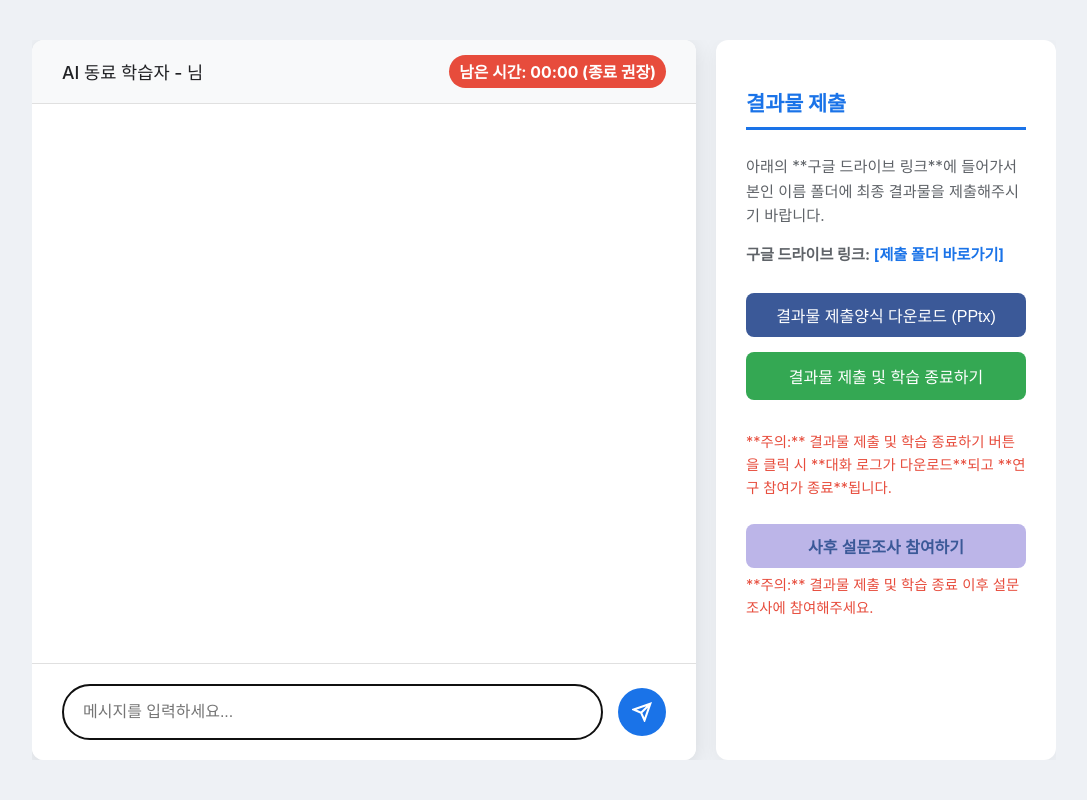
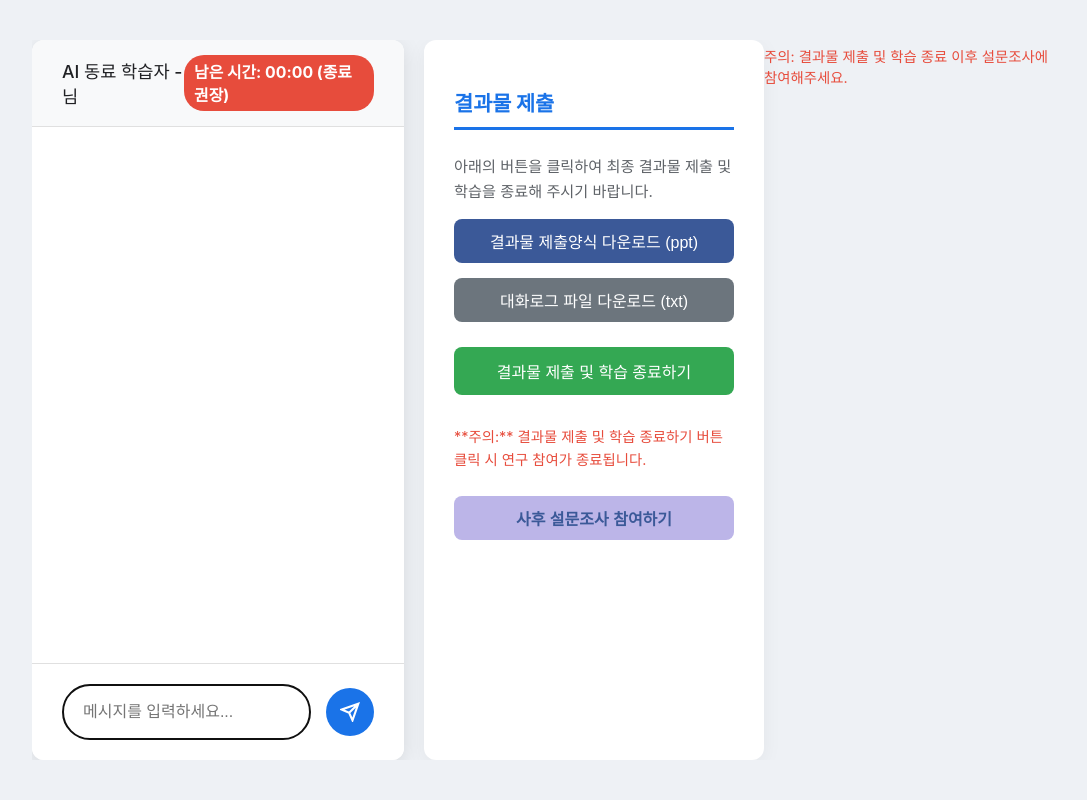
Before and after one commit to Buzzigirl/P4_minsun, a Flask app: template homepage/templates/chat.html in a window 1280 px wide. Shown: the whole page, without its empty margins (96-1183 px from the left). Run offline with Flask 3, Linux system fonts and the light colour scheme; the template is opened without the code that fills it, so the values that code supplies are empty; parts of the project's set-up code (start-up, migrations or seed data) failed here and were passed over.

Commit message:
FE: Simplified right panel, renamed download button, and added separate log download.

```diff
--- a/homepage/templates/chat.html
+++ b/homepage/templates/chat.html
@@ -46,16 +46,17 @@
 
         <div class="right-panel">
             <h2>결과물 제출</h2>
-            <p>아래의 **구글 드라이브 링크**에 들어가서 본인 이름 폴더에 최종 결과물을 제출해주시기 바랍니다.</p>
-
-            <p style="margin-bottom: 25px; font-weight: bold;">
-                구글 드라이브 링크:
-                <a href="https://drive.google.com/drive/folders/1dWldlJJg4gMgS8KwmLYd0ShcihWeB5fO?usp=drive_link" target="_blank" style="color: #1a73e8; text-decoration: none;">[제출 폴더 바로가기]</a>
-            </p>
+            <p>아래의 버튼을 클릭하여 최종 결과물 제출 및 학습을 종료해 주시기 바랍니다.</p>
 
             <a href="{{ url_for('static', filename='files/final_form.pptx') }}" download>
                 <button class="download-button" type="button" style="width: 100%; padding: 10px; margin-bottom: 15px; background-color: #3b5998; color: white; border: none; border-radius: 8px; font-size: 1em; cursor: pointer;">
-                    결과물 제출양식 다운로드 (PPtx)
+                    결과물 제출양식 다운로드 (ppt)
+                </button>
+            </a>
+
+            <a href="{{ url_for('submit_and_download_log') }}" download>
+                <button type="button" style="width: 100%; padding: 10px; margin-bottom: 25px; background-color: #6c757d; color: white; border: none; border-radius: 8px; font-size: 1em; cursor: pointer;">
+                    대화로그 파일 다운로드 (txt)
                 </button>
             </a>
 
@@ -64,7 +65,7 @@
             </button>
 
             <p style="margin-top: 30px; font-size: 0.9em; color: #e74c3c;">
-                **주의:** 결과물 제출 및 학습 종료하기 버튼을 클릭 시 **대화 로그가 다운로드**되고 **연구 참여가 종료**됩니다.
+                **주의:** 결과물 제출 및 학습 종료하기 버튼 클릭 시 연구 참여가 종료됩니다.
             </p>
 
             <a href="https://docs.google.com/forms/d/e/1FAIpQLSejTDmVCKloMc2R6w_Q2G-wst8aiJ4JKcyRHurAgiv_R_RVdg/viewform" target="_blank" style="text-decoration: none;">
@@ -73,8 +74,10 @@
                 </button>
             </a>
 
+            </div>
+
             <p style="margin-top: 5px; font-size: 0.9em; color: #e74c3c;">
-                **주의:** 결과물 제출 및 학습 종료 이후 설문조사에 참여해주세요.
+                주의: 결과물 제출 및 학습 종료 이후 설문조사에 참여해주세요.
             </p>
         </div>
     </div>
```
